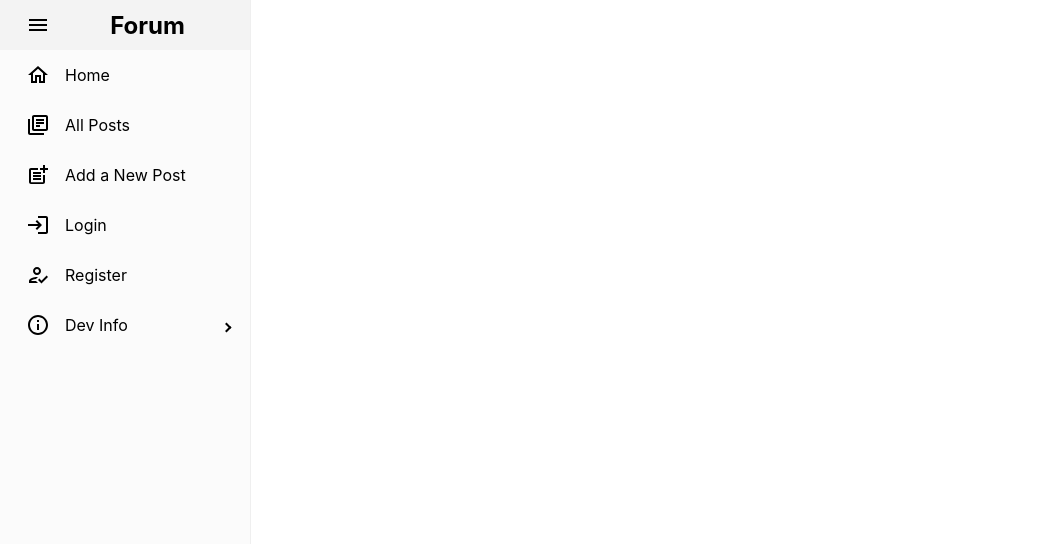
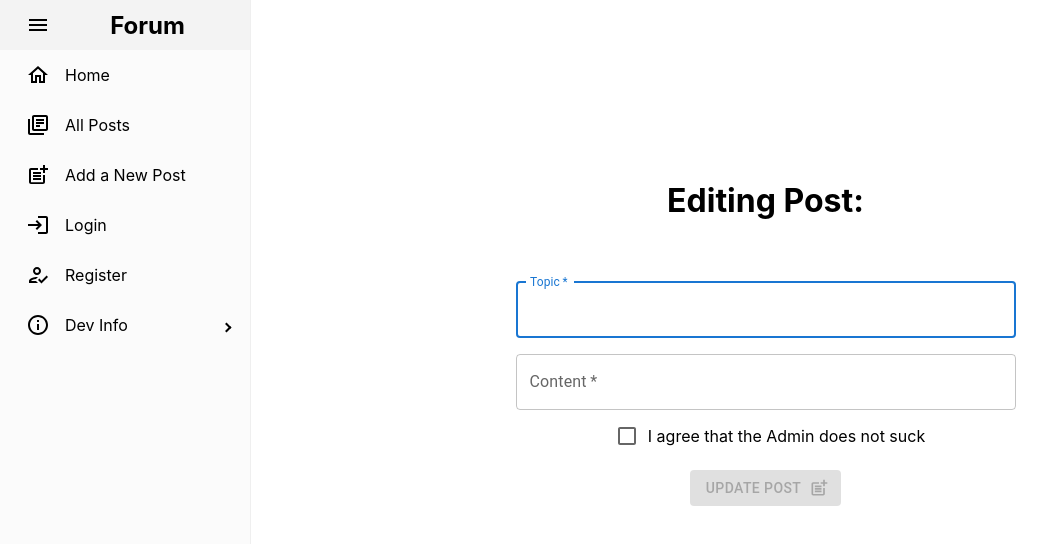
Before and after one commit to siuusunn/ga-project-3-the-forum-client, a React (Create React App) app: page /posts/1/edit in a window 1280 px wide. Shown: the top 544 px of the page, without its empty margins (0-1051 px from the left). Built offline with nearby package versions, Linux system fonts and the light colour scheme; no server answers.

Commit message:
edit post: basic editing works

```diff
--- a/src/App.js
+++ b/src/App.js
@@ -2,8 +2,7 @@
 import "./styles/App.css";
 import { BrowserRouter as Router, Routes, Route } from "react-router-dom";
 import { ToastContainer } from "react-toastify";
-
-
+import EditPost from "./components/EditPost";
 import Navbar from "./components/Navbar";
 import Home from "./components/Home";
 import CreatePost from "./components/CreatePost";
@@ -31,6 +30,7 @@ function App() {
           <Route path="/posts" element={<PostsIndex />} />
           <Route path="/posts/create" element={<CreatePost />} />
           <Route path="/posts/:id" element={<SinglePost />} />
+          <Route path="/posts/:id/edit" element={<EditPost />} />
           <Route path="/profile/:id" element={<Profile />} />
           <Route path="/login" element={<Login />} />
           <Route path="/register" element={<Register />} />
--- a/src/components/DisplayPost.js
+++ b/src/components/DisplayPost.js
@@ -1,5 +1,5 @@
 import { useState, useEffect } from 'react';
-import { useParams, useNavigate, Link } from 'react-router-dom';
+import { Link } from 'react-router-dom';
 import { PostLikes } from './common/PostLikes';
 import { API } from '../lib/api';
 import { AUTH } from '../lib/auth';
@@ -44,7 +44,6 @@ export const DisplayPost = ({ id, setPostsUpdated }) => {
         });
     }
     setIsContentUpdated(false);
-    // console.log(isContentUpdated);
   }, [id, isContentUpdated, isPostDeleted]);
 
   const handleNewCommentChange = (event) => {
@@ -130,9 +129,15 @@ export const DisplayPost = ({ id, setPostsUpdated }) => {
               </div>
             </div>
             <div className='post-actions'>
-              <Button size='small' onClick={handleEditPost} variant='contained'>
-                Edit Post
-              </Button>
+              <Link to={`/posts/${id}/edit`}>
+                <Button
+                  size='small'
+                  onClick={handleEditPost}
+                  variant='contained'
+                >
+                  Edit Post
+                </Button>
+              </Link>
               <Button
                 size='small'
                 color='error'
--- a/src/components/EditPost.js
+++ b/src/components/EditPost.js
@@ -1,21 +1,38 @@
 import { useState } from 'react';
-import { useNavigate } from 'react-router-dom';
+import { useEffect } from 'react';
+import { useNavigate, useParams } from 'react-router-dom';
 import { API } from '../lib/api';
-
 import { TextField, Box, Container, Button, Checkbox } from '@mui/material';
 
 import { PostAdd } from '@mui/icons-material';
 
-export default function CreatePost() {
+export default function EditPost() {
+  const { id } = useParams();
   const navigate = useNavigate();
+  const [testText, setTestText] = useState('Some Test Text');
+  const [singlePost, setSinglePost] = useState({
+    topic: '',
+    content: ''
+  });
   const [formFields, setFormFields] = useState({
-    topic: '',
-    content: '',
-    timestamp: '',
-    likes: 0,
-    dislikes: 0
+    content: ''
   });
   const [tick, setTick] = useState(false);
+
+  useEffect(() => {
+    API.GET(API.ENDPOINTS.singlePost(id))
+      .then(({ data }) => {
+        setSinglePost(data);
+      })
+      .catch((err) => console.error(err));
+  }, [id]);
+
+  useEffect(() => {
+    setFormFields({
+      topic: singlePost?.topic,
+      content: singlePost?.content
+    });
+  }, [singlePost]);
 
   const handleChange = (e) => {
     setFormFields({ ...formFields, [e.target.name]: e.target.value });
@@ -28,7 +45,7 @@ export default function CreatePost() {
 
   const handleSubmit = (e) => {
     e.preventDefault();
-    API.POST(API.ENDPOINTS.allPosts, formFields, API.getHeaders())
+    API.PUT(API.ENDPOINTS.singlePost(id), formFields, API.getHeaders())
       .then(({ data }) => navigate(`/posts/${data._id}`))
       .catch((error) => console.error(error));
   };
@@ -50,10 +67,12 @@ export default function CreatePost() {
           alignItems: 'center'
         }}
       >
-        <h1>Add a New Post</h1>
+        <h1>Editing Post:</h1>
+        <h2>{singlePost?.topic}</h2>
         <form onSubmit={handleSubmit}>
           <div>
             <TextField
+              autoFocus={true}
               label='Topic'
               placeholder='Your post topic'
               id='topic'
@@ -98,7 +117,7 @@ export default function CreatePost() {
           >
             {tick ? (
               <Button type='submit' variant='contained' endIcon={<PostAdd />}>
-                Create Post
+                Update Post
               </Button>
             ) : (
               <Button
@@ -107,7 +126,7 @@ export default function CreatePost() {
                 endIcon={<PostAdd />}
                 disabled
               >
-                Create Post
+                Update Post
               </Button>
             )}
           </Box>
```
